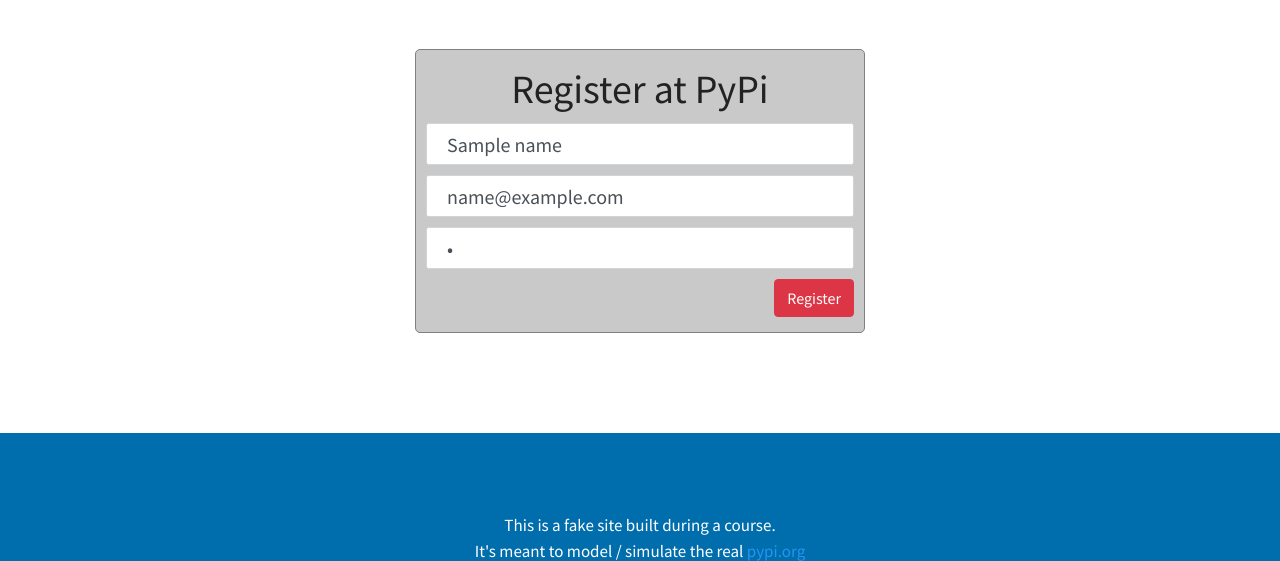
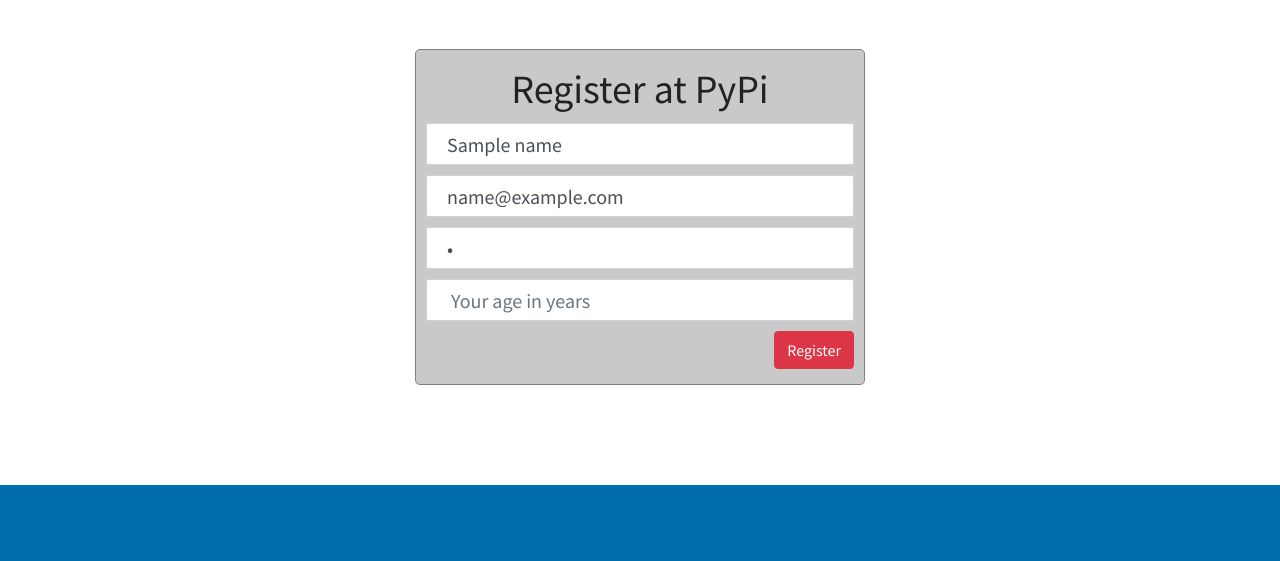
Before and after one commit to SzilvasiPeter/DataDrivenWebApps, a Flask app: template pypi_org/templates/account/register.html in a window 1280 px wide. Shown: the part 86-647 px from the top of the page. Run offline with Flask 2, Linux system fonts and the light colour scheme; the template is opened without the code that fills it: most values are stand-ins (such as "Sample title", 1, 10 or a date in 2020); some libraries are stand-ins or nearby versions.

Commit message:
Client side validation

```diff
--- a/pypi_org/templates/account/register.html
+++ b/pypi_org/templates/account/register.html
@@ -6,9 +6,10 @@
         <form action="" method="POST" class="account-form">
             <h1>Register at PyPi</h1>
 
-            <input name="name" type="text" placeholder=" Your name" class="form-control" value="{{ name }}">
-            <input name="email" type="text" placeholder=" Your email address" class="form-control" value="{{ email }}">
-            <input name="password" type="password" placeholder=" Password" class="form-control" value="{{ password }}">
+            <input name="name" type="text" placeholder=" Your name" class="form-control" value="{{ name }}" required>
+            <input name="email" type="email" placeholder=" Your email address" class="form-control" value="{{ email }}" required>
+            <input name="password" type="password" placeholder=" Password" class="form-control" value="{{ password }}" required>
+            <input name="age" min="18" max="120" type="number" placeholder=" Your age in years" style="display: block;" class="form-control" required>
             <button type="submit" class="btn btn-danger">Register</button>
             <div style="clear: both;"></div>
             {% if error %}
--- a/pypi_org/viewmodels/account/register_view_model.py
+++ b/pypi_org/viewmodels/account/register_view_model.py
@@ -10,6 +10,7 @@
         self.name = self.request_dict.name
         self.email = self.request_dict.email.lower().strip()
         self.password = self.request_dict.password.strip()
+        self.age = self.request_dict.age.strip()
 
     def validate(self):
         if not self.name or not self.name.strip():
```
